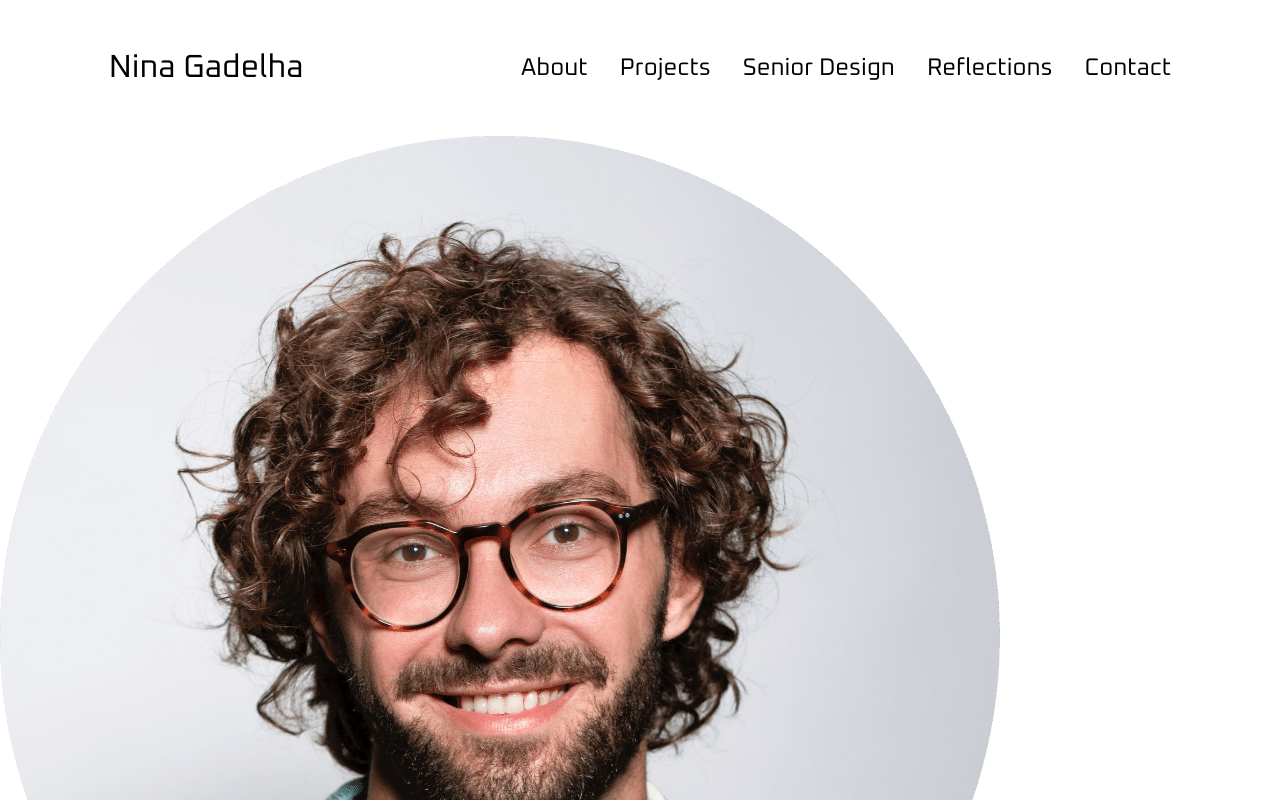
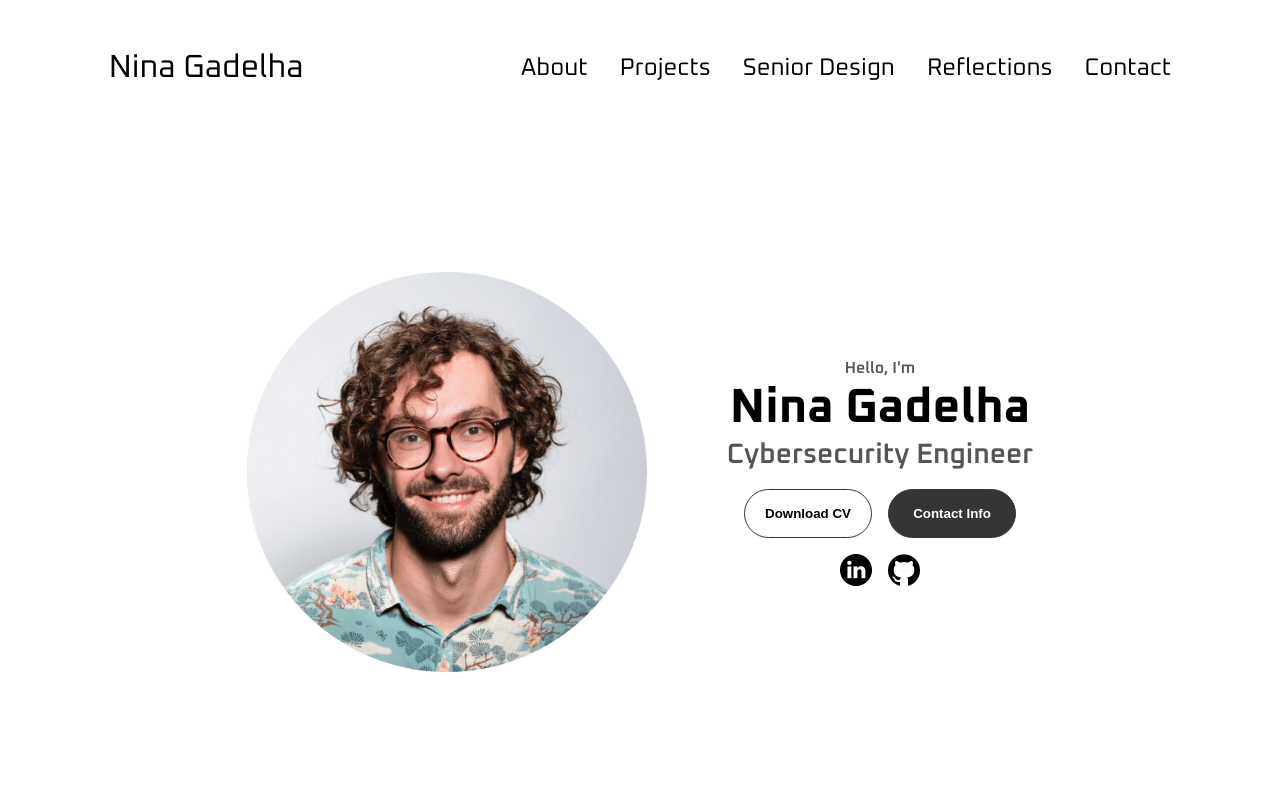
Before and after one commit to ninagadelha/Senior_Portfolio_Website, a plain HTML site: page index.html in a window 1280 px wide. Shown: the top 800 px of the page. Drawn offline with Linux system fonts and the light colour scheme; a web font is replaced by a local one.

Commit message:
done with profile section

```diff
--- a/index.html
+++ b/index.html
@@ -52,6 +52,23 @@
                     onclick="window.open('./assets/resume-example.pdf')">       <!--add resume link here-->
                     Download CV
                 </button>
+                <button
+                    class="btn btn-color-1"
+                    onclick="location.href= './contact'">
+                    Contact Info
+                </button>
+               </div>
+               <div id="socials-container">
+                    <img src="./assets/linkedin.png"
+                    alt="My LinkedIn profile"
+                    class="icon"
+                    onclick="location.href='https://www.linkedin.com/in/n-gadelha/'"
+                    />
+                    <img src="./assets/github.png"
+                    alt="My Github profile"
+                    class="icon"
+                    onclick="location.href='https://github.com/ninagadelha'"
+                    />
                </div>
             </div>
         </section>
--- a/style.css
+++ b/style.css
@@ -21,7 +21,6 @@ p{
 }
 
 /*transition*/
-
 a,
 .btn{
     transition: all 300ms ease;
@@ -148,4 +147,113 @@ a:hover{
     transform: none;
 }
 
-/*sections --> 44:57*/
+/*sections*/
+section{
+    padding-top: 4vh;
+    height: 96vh;
+    margin: 0 10rem;
+    box-sizing: border-box;
+    min-height: fit-content;
+}
+
+.section-container{
+    display: flex;
+}
+
+/*profile section*/
+#profile{
+    display: flex;
+    justify-content: center;
+    gap: 5rem;
+    height: 80vh;
+}
+
+.section__pic-container{
+    display: flex;
+    height: 400px;
+    width: 400px;
+    margin: auto 0;
+}
+
+.section__text{
+    align-self: center;
+    text-align: center;
+}
+
+.section__text p{
+    font-weight: 600;
+}
+
+.section__text__p1{
+    text-align: center;
+}
+
+.section__text__p2{
+    font-size: 1.75rem;
+    margin-bottom: 1rem;
+}
+
+.title{
+    font-size: 3rem;
+    text-align: center;
+}
+
+#socials-container{
+    display: flex;
+    justify-content: center;
+    margin-top: 1rem;
+    gap: 1rem;
+}
+
+/*icons*/
+.icon{
+    cursor: pointer;
+    height: 2rem;
+}
+
+/*buttons*/
+.btn-container{
+    display: flex;
+    justify-content: center;
+    gap: 1rem;
+}
+
+.btn{
+    font-weight: 600;
+    transition: all 300ms ease;
+    padding: 1rem;
+    width: 8rem;
+    border-radius: 2rem;
+}
+
+.btn-color-1,
+.btn-color-2{
+    border: rgb(53, 53, 53) 0.1rem solid;
+}
+
+.btn-color-1:hover,
+.btn-color-2:hover{
+    cursor: pointer;
+}
+
+.btn-color-1,
+.btn-color-2:hover{
+    background: rgb(53, 53, 53);
+    color: white;
+}
+
+.btn-color-1:hover{
+    background: rgb(0, 0, 0);
+}
+
+.btn-color-2{
+    background: none;
+}
+
+.btn-color-2:hover{
+    border: rgb(255, 255, 255) 0.1rem solid;
+}
+
+.btn-container{
+    gap: 1rem;
+}
```
